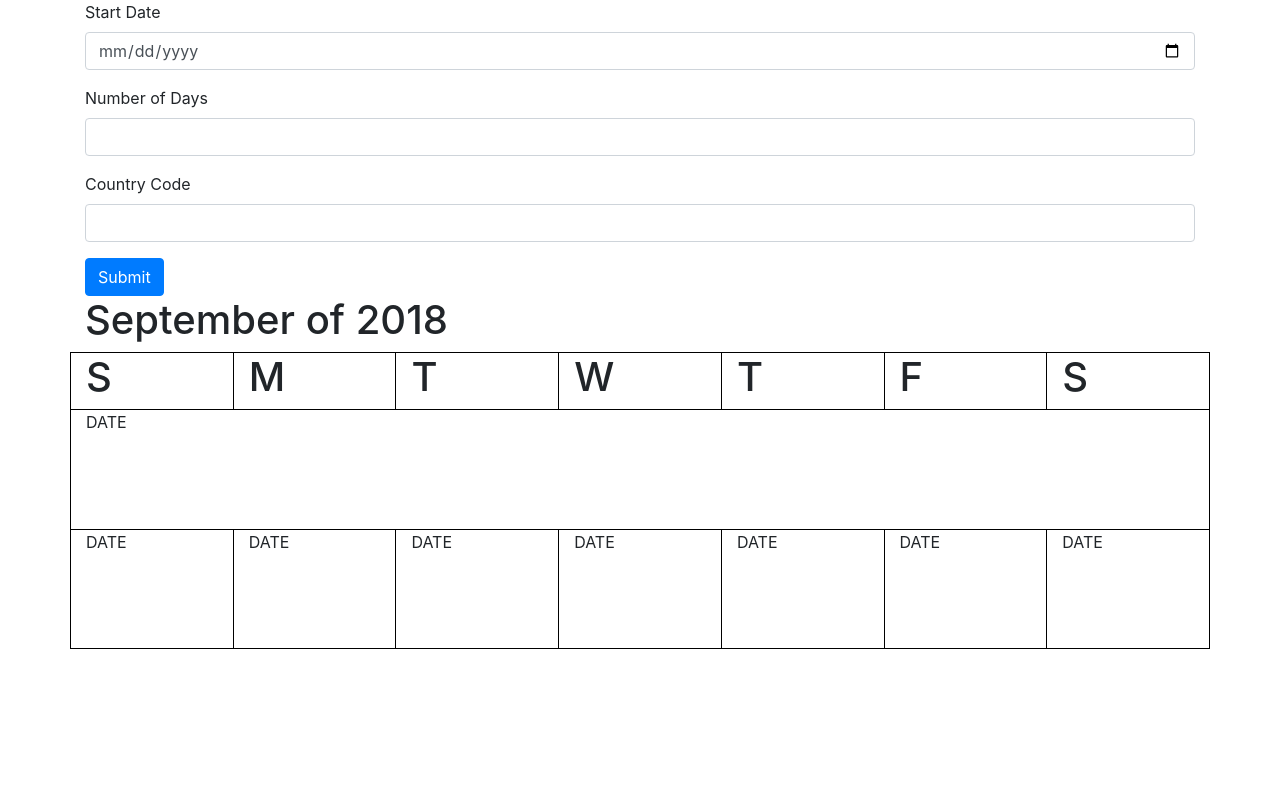
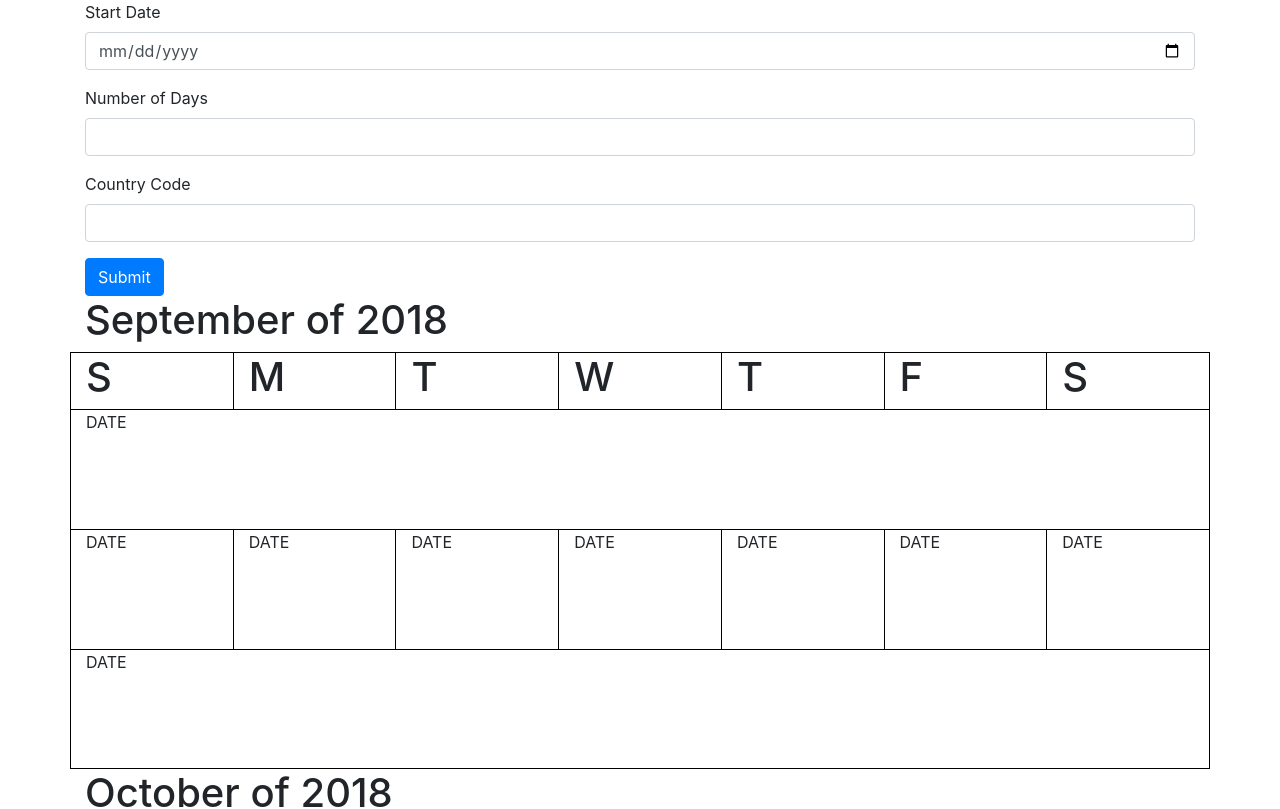
Before and after one commit to chris-witt/ui-coding-challenge, an Angular app: page / in a window 1280 px wide. Shown: the top 809 px of the page. Built offline with nearby package versions, Linux system fonts and the light colour scheme.

Commit message:
testing with multiple months, looks good but need to figure out empty days

```diff
--- a/src/app/calendar-display/calendar-display.component.ts
+++ b/src/app/calendar-display/calendar-display.component.ts
@@ -22,7 +22,27 @@ export class CalendarDisplayComponent implements OnInit {
                  new Date('9/26/2018'),
                  new Date('9/27/2018'),
                  new Date('9/28/2018'),
-                 new Date('9/29/2018'), ] }
+                 new Date('9/29/2018'), ] },
+            { days: [ new Date('9/30/2018'), ] }
+          ]
+        },
+        {
+          month: 'October',
+          year: 2018,
+          weeks: [
+            { days: [ new Date('10/1/2018'),
+                 new Date('10/2/2018'),
+                 new Date('10/3/2018'),
+                 new Date('10/4/2018'),
+                 new Date('10/5/2018'),
+                 new Date('10/6/2018'), ] },
+            { days: [ new Date('10/7/2018'),
+                 new Date('10/8/2018'),
+                 new Date('10/9/2018'),
+                 new Date('10/10/2018'),
+                 new Date('10/11/2018'),
+                 new Date('10/12/2018'),
+                 new Date('10/13/2018'), ] },
           ]
         }
       ];
```
